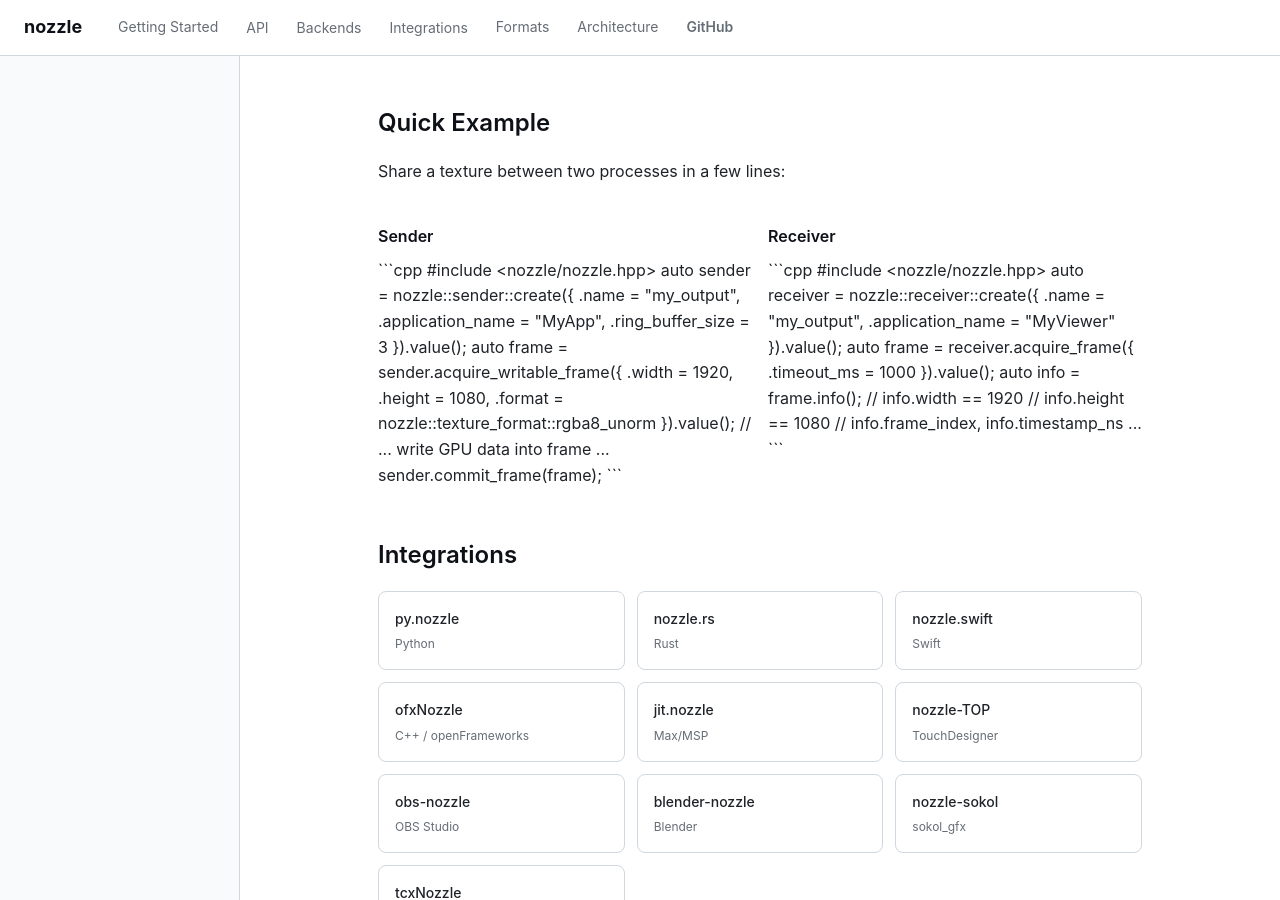
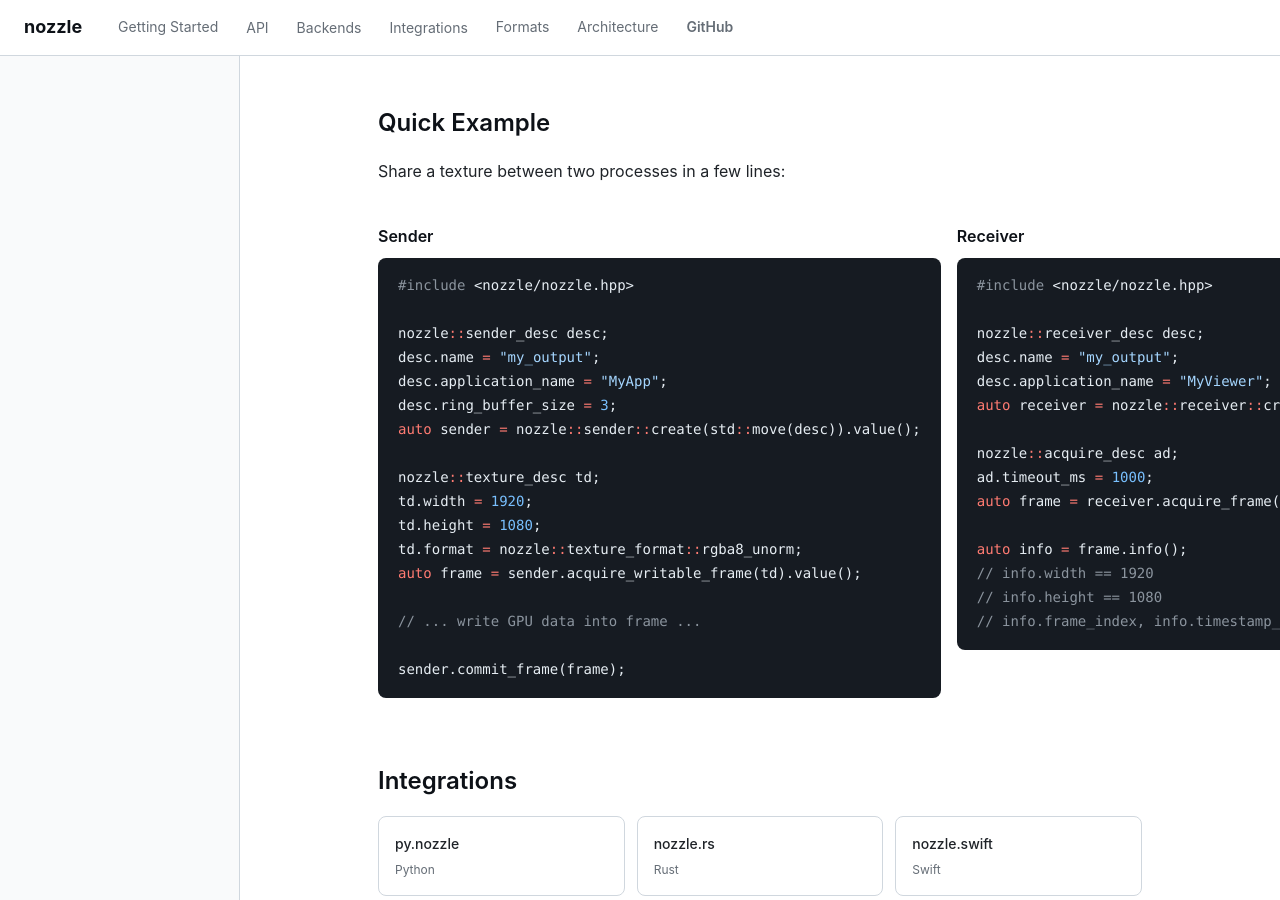
Before and after one commit to nozzle-io/.github, a Jekyll site: the page built from index.md, in a window 1280 px wide and 900 px high, scrolled down 958 px. Built offline with Jekyll 4.4.1, drawn with Linux system fonts in a browser that asks for light colours.

Commit message:
fix: use liquid highlight tags for code blocks in HTML context
Markdown code fences inside HTML divs are not processed by
Kramdown. Use {% highlight cpp %} / {% endhighlight %} instead.

Also update code examples to avoid designated initializers
(MSVC C++17 compatibility) — matches actual API usage.

````diff
--- a/index.md
+++ b/index.md
@@ -49,47 +49,47 @@ title: nozzle
 <div>
 
 <h4>Sender</h4>
-```cpp
+{% highlight cpp %}
 #include <nozzle/nozzle.hpp>
 
-auto sender = nozzle::sender::create({
-    .name = "my_output",
-    .application_name = "MyApp",
-    .ring_buffer_size = 3
-}).value();
+nozzle::sender_desc desc;
+desc.name = "my_output";
+desc.application_name = "MyApp";
+desc.ring_buffer_size = 3;
+auto sender = nozzle::sender::create(std::move(desc)).value();
 
-auto frame = sender.acquire_writable_frame({
-    .width = 1920,
-    .height = 1080,
-    .format = nozzle::texture_format::rgba8_unorm
-}).value();
+nozzle::texture_desc td;
+td.width = 1920;
+td.height = 1080;
+td.format = nozzle::texture_format::rgba8_unorm;
+auto frame = sender.acquire_writable_frame(td).value();
 
 // ... write GPU data into frame ...
 
 sender.commit_frame(frame);
-```
+{% endhighlight %}
 
 </div>
 <div>
 
 <h4>Receiver</h4>
-```cpp
+{% highlight cpp %}
 #include <nozzle/nozzle.hpp>
 
-auto receiver = nozzle::receiver::create({
-    .name = "my_output",
-    .application_name = "MyViewer"
-}).value();
+nozzle::receiver_desc desc;
+desc.name = "my_output";
+desc.application_name = "MyViewer";
+auto receiver = nozzle::receiver::create(std::move(desc)).value();
 
-auto frame = receiver.acquire_frame({
-    .timeout_ms = 1000
-}).value();
+nozzle::acquire_desc ad;
+ad.timeout_ms = 1000;
+auto frame = receiver.acquire_frame(ad).value();
 
 auto info = frame.info();
 // info.width == 1920
 // info.height == 1080
 // info.frame_index, info.timestamp_ns ...
-```
+{% endhighlight %}
 
 </div>
 </div>
````
